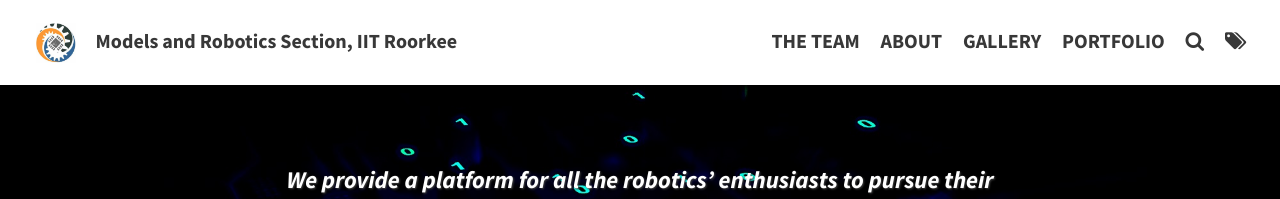
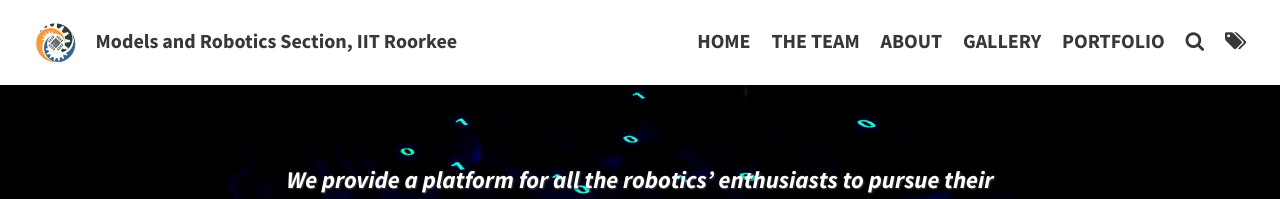
Before and after one commit to marsiitr/marsiitr.github.io, a Jekyll site: the page built from index.html, in a window 1280 px wide. Shown: the top 199 px of the page. Built offline with Jekyll 4.4.1, drawn with Linux system fonts in a browser that asks for light colours; the list of posts is cut into pages by our own code.

Commit message:
home button added

```diff
--- a/_includes/navbar.html
+++ b/_includes/navbar.html
@@ -20,6 +20,13 @@
     <!-- Menu -->
     <ul class="hide">
         <!-- Auto Generation of NORMAL pages in the navbar -->
+        <li class="separator"> | </li>
+        <li>
+            <a class="clear" href="{{ site.baseurl }}/"><b>
+                HOME
+            </b>
+            </a>
+        </li>
         {% assign name_page = "" %}
 
         {% for page in site.pages %}
```
